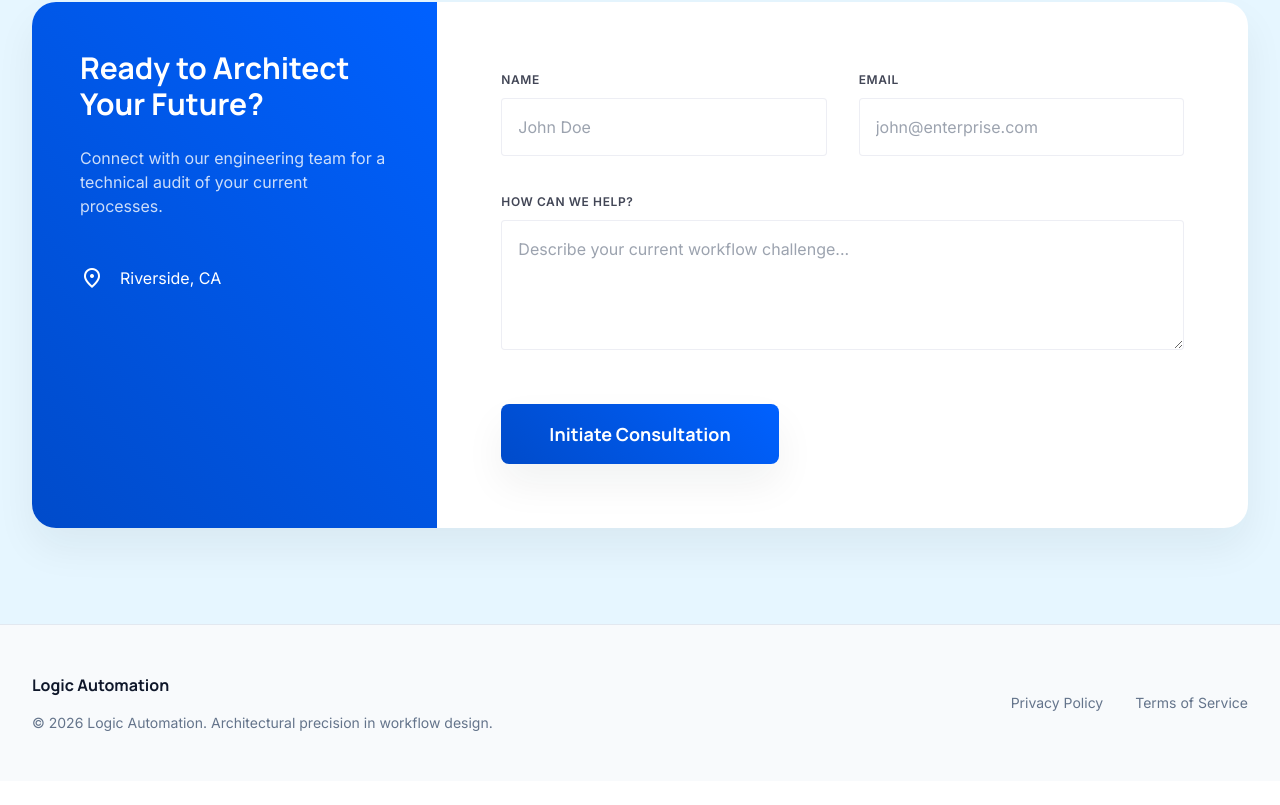
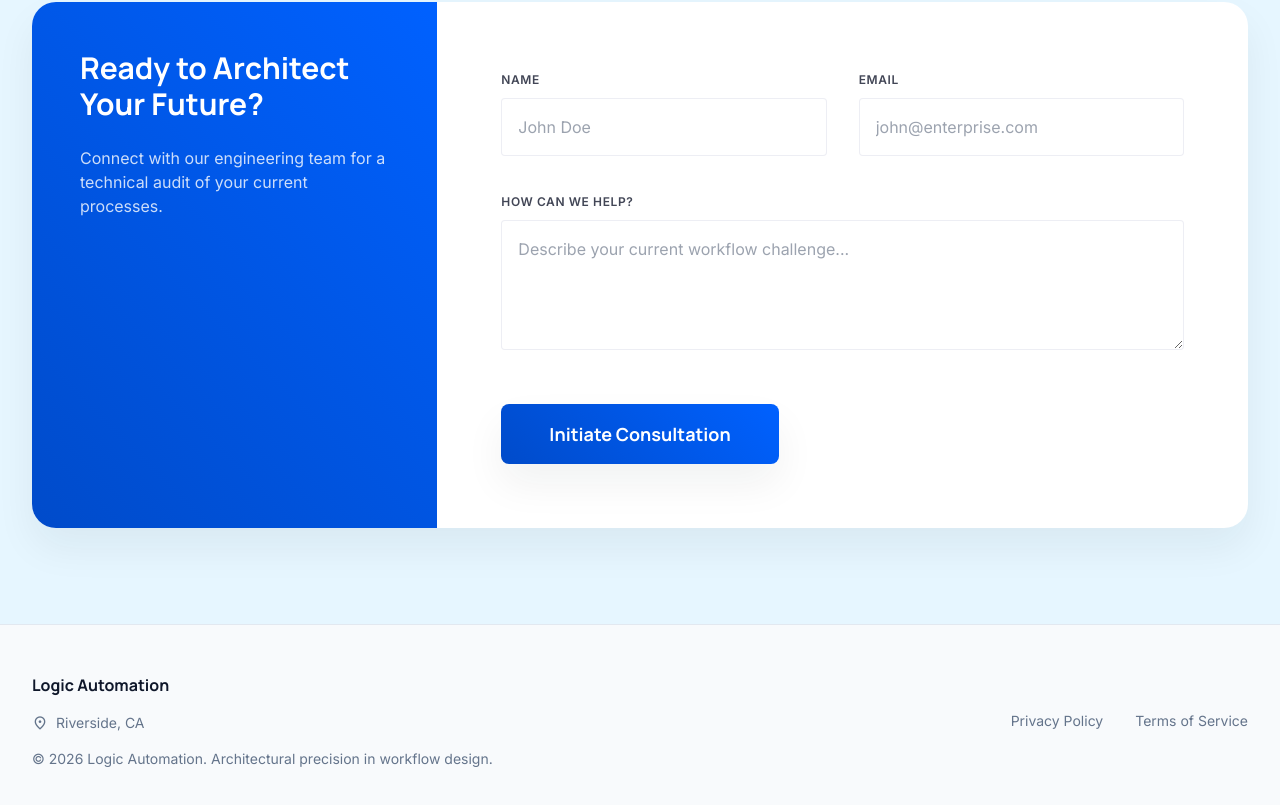
Before and after one commit to logic-automation/logic-automation-web, a React (Vite) app: page / in a window 1280 px wide. Shown: the part 2905-3710 px from the top of the page. Before the commit the page ends 3686 px from the top, so only its background shows below. Built offline with nearby package versions, Linux system fonts and the light colour scheme.

Commit message:
Move location from contact to footer

```diff
--- a/src/App.tsx
+++ b/src/App.tsx
@@ -247,13 +247,7 @@ function LandingPage() {
             <div className="bg-surface-container-lowest rounded-3xl overflow-hidden flex flex-col lg:flex-row diffusion-shadow">
               <div className="lg:w-1/3 gradient-cta p-12 text-on-primary">
                 <h4 className="font-headline text-3xl font-bold mb-6">Ready to Architect Your Future?</h4>
-                <p className="opacity-80 mb-12">Connect with our engineering team for a technical audit of your current processes.</p>
-                <div className="space-y-8">
-                  <div className="flex items-center gap-4">
-                    <span className="material-symbols-outlined">location_on</span>
-                    <span>Riverside, CA</span>
-                  </div>
-                </div>
+                <p className="opacity-80">Connect with our engineering team for a technical audit of your current processes.</p>
               </div>
               <div className="lg:w-2/3 p-12 lg:p-16">
                 <form className="grid md:grid-cols-2 gap-8" onSubmit={handleSubmit}>
@@ -286,6 +280,10 @@ function LandingPage() {
         <div className="flex flex-col md:flex-row justify-between items-center px-8 py-12 max-w-7xl mx-auto">
           <div className="flex flex-col items-center md:items-start mb-8 md:mb-0">
             <div className="font-headline font-bold text-slate-900 dark:text-slate-100 mb-4">Logic Automation</div>
+            <div className="flex items-center gap-2 text-slate-500 dark:text-slate-400 text-sm mb-4">
+              <span className="material-symbols-outlined text-[16px]">location_on</span>
+              <span>Riverside, CA</span>
+            </div>
             <p className="font-body text-sm text-slate-500 dark:text-slate-400">© 2026 Logic Automation. Architectural precision in workflow design.</p>
           </div>
           <div className="flex gap-8">
```
